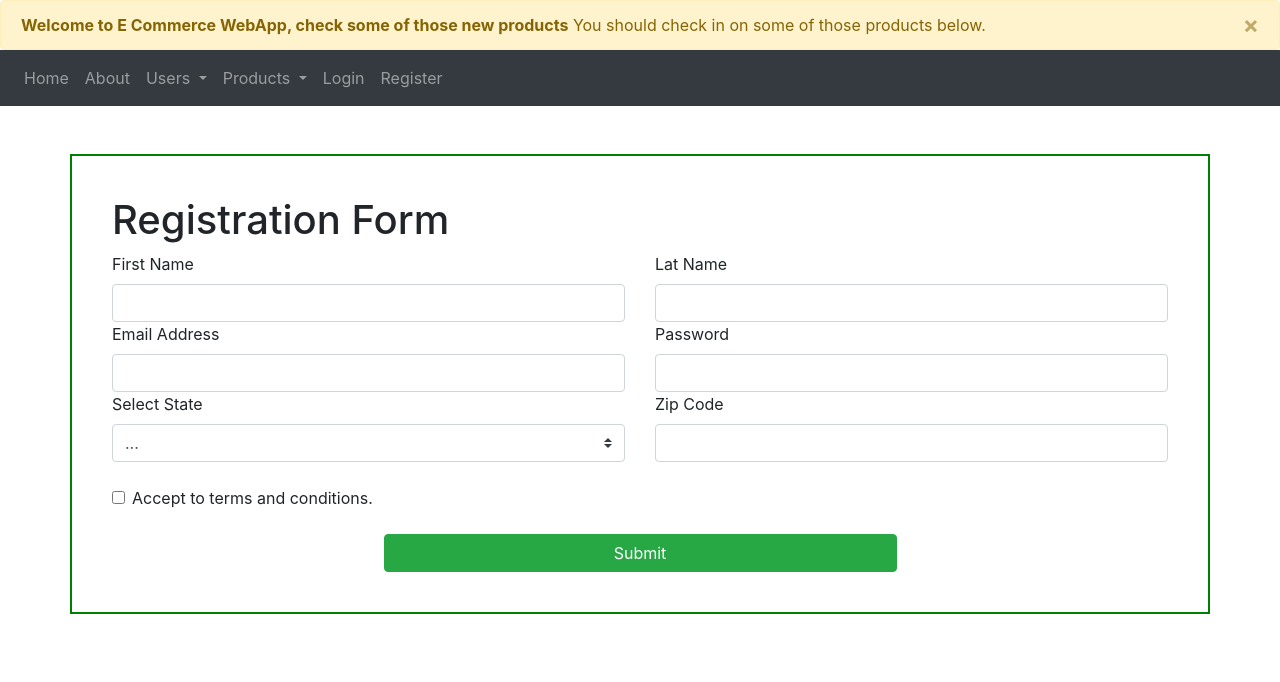
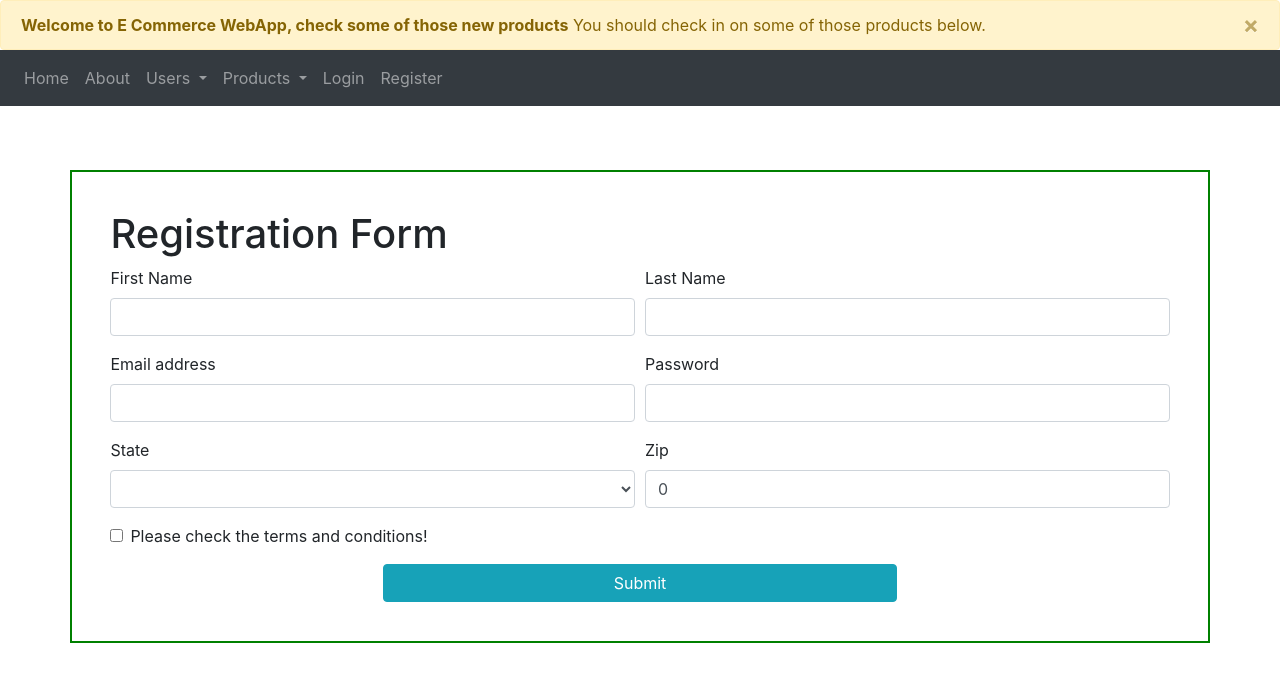
Before and after one commit to swappy35/Frontend-Practice, an Angular app in the folder phase4-ecom-frontend-02-20-22/ecom-webapp/: page /register in a window 1280 px wide. Shown: the top 682 px of the page. Built offline with nearby package versions, Linux system fonts and the light colour scheme.

Commit message:
added rective form

```diff
--- a/phase4-ecom-frontend-02-20-22/ecom-webapp/src/app/app.module.ts
+++ b/phase4-ecom-frontend-02-20-22/ecom-webapp/src/app/app.module.ts
@@ -15,6 +15,7 @@ import { FormsModule } from '@angular/forms';
 import { NotFoundComponent } from './component/not-found/not-found.component';
 import { ProductsModule } from './component/products/products.module';
 import { UsersComponent } from './component/users/users.component';
+import { RegisterComponent } from './component/register/register.component';
 
 @NgModule({
   declarations: [
@@ -24,6 +25,7 @@ import { UsersComponent } from './component/users/users.component';
     HomeComponent,
     NavbarComponent,
     OneWayComponent,
+    RegisterComponent,
     CssBindingComponent,
     EventBindingComponent,
     TwoWayComponent,
--- a/phase4-ecom-frontend-02-20-22/ecom-webapp/src/app/component/register/register.component.css
+++ b/phase4-ecom-frontend-02-20-22/ecom-webapp/src/app/component/register/register.component.css
@@ -1,4 +1,11 @@
 .form-container{
     border: 2px solid green;
-    padding: 40px;
+    margin-top: 5%;
+    padding: 3%;
 }
+
+.has-error{
+    color: red;
+    font-style: italic;
+    font-weight: bold;
+}
--- a/phase4-ecom-frontend-02-20-22/ecom-webapp/src/app/component/register/register.component.html
+++ b/phase4-ecom-frontend-02-20-22/ecom-webapp/src/app/component/register/register.component.html
@@ -1,79 +1,119 @@
-<!-- Registration Form  -->
-<div class="container form-container mt-5">
+<!-- Bootstrap Form with validation -->
+<div class="container form-container">
     <h1>Registration Form</h1>
-    <form action="/registration" method="post" class="form-validate" novalidate>
-        <div class="row">
-            <div class="col-md-6">
+    <form  #registrationForm="ngForm" class="form-validate" novalidate >
+     <div class="form-row">
+        <!-- First Name -->
+        <div class="col-sm-6">
+          <div class="form-group">
             <label for="firstName">First Name</label>
-                <input type="text" id="firstName" name="firstName" class="form-control" required minlength="3"
-                    maxlength="6">
-                <small class="valid-feedback">First Name Look good!</small>
-                <small class="invalid-feedback">Please enter a valid first name.</small>
+            <input type="text" class="form-control" name="firstName"  #firstName="ngModel" [(ngModel)]="user.firstName" id="firstName" aria-describedby="firstNameHelp" minlength="3" maxlength="15" required>
+            <small *ngIf="hasError(firstName)" [class]="hasError(firstName) ? 'has-error' :''">
+              <div *ngIf="firstName?.errors">
+                  <span *ngIf="firstName?.errors?.['required']">First Name is a required field</span>
+                  <span *ngIf="firstName?.errors?.['minlength']">First Name is a min 3 char long field</span>
+                  <span *ngIf="firstName?.errors?.['maxlength']">First Name is a max 15 char long field</span>
               </div>
-            <div class="col-md-6">
-                <label for="lastName">Lat Name</label>
-                <input type="text" id="lastName" name="lastName" class="form-control" required minlength="3"
-                    maxlength="6">
-                <small class="valid-feedback">Last Name Look good!</small>
-                <small class="invalid-feedback">Please enter a valid last name.</small>
+            </small>
           </div>
         </div>
-        <div class="row">
-            <div class="col-md-6">
-                <label for="email">Email Address</label>
-                <input type="email" id="email" name="email" class="form-control" required>
-                <small class="valid-feedback">Email Address Look good!</small>
-                <small class="invalid-feedback">Please enter a valid email address.</small>
+         <!-- Last Name -->
+        <div class="col-sm-6">
+          <div class="form-group">
+            <label for="lastName">Last Name</label>
+            <input type="text" class="form-control" name="lastName" id="lastName" #lastName="ngModel" [(ngModel)]="user.lastName" aria-describedby="lastNameHelp"  minlength="3" maxlength="15" required>
+            <small *ngIf="hasError(lastName)" [class]="hasError(lastName) ? 'has-error' :''">
+              <div *ngIf="lastName?.errors">
+                  <span *ngIf="lastName?.errors?.['required']">Last Name is a required field</span>
+                  <span *ngIf="lastName?.errors?.['minlength']">Last Name is a min 3 char long field</span>
+                  <span *ngIf="lastName?.errors?.['maxlength']">Last Name is a max 15 char long field</span>
               </div>
-            <div class="col-md-6">
-                <label for="password">Password </label>
-                <input type="password" id="password" name="password" class="form-control" required>
-                <small class="valid-feedback"> Password Look good!</small>
-                <small class="invalid-feedback">Please enter a valid password.</small>
+            </small>
           </div>
         </div>
-        <div class="row">
-            <div class="col-md-6">
-                <label for="state">Select State</label>
-                <select name="state" id="state" class="custom-select" required>
-                    <option value="">...</option>
-                    <option value="NY">New York</option>
-                    <option value="TX">Texas</option>
-                    <option value="CL">California</option>
-                    <option value="HW">Hawai</option>
-                </select>
-                <small class="valid-feedback"> State selection Look good!</small>
-                <small class="invalid-feedback">Please select a valid state of you choice.</small>
      </div>
-            <div class="col-md-6">
-                <label for="state">Zip Code</label>
-                <input type="number" id="zipcode" name="zipcode" class="form-control" required>
-                <small class="valid-feedback"> Zipcode Look good!</small>
-                <small class="invalid-feedback">Please enter a valid zipcode.</small>
+
+     <div class="form-row">
+        <!-- Email -->
+       <div class="col-sm-6">
+        <div class="form-group">
+          <label for="email">Email address</label>
+          <input type="email" class="form-control" name="email" id="email" #email="ngModel" [(ngModel)]="user.email"
+          aria-describedby="emailHelp" minlength="6" maxlength="20" required pattern="[a-z0-9._%+-]+@[a-z0-9.-]+\.[a-z]{2,4}$"  >
+          <small *ngIf="hasError(email)" [class]="hasError(email) ? 'has-error' :''">
+            <div *ngIf="email?.errors">
+                <span *ngIf="email?.errors?.['required']">Email is a required field</span>
+                <span *ngIf="email?.errors?.['minlength']">Email is a min 6 char long field</span>
+                <span *ngIf="email?.errors?.['maxlength']">Email is a max 20 char long field</span>
+                <span *ngIf="email?.errors?.['pattern']">Please enter a valid email address</span>
+            </div>
+          </small>
         </div>
        </div>
-        <div class="row mt-4">
-            <div class="col-md-6">
-                <div class="form-check">
-                    <input type="checkbox" name="agree" id="agree" class="form-check-input" required>
-                    <label for="state" class="form-check-label">Accept to terms and conditions.</label>
-                    <small class="invalid-feedback">Please Accept to terms and conditions.</small>
+       <!-- Password -->
+       <div class="col-sm-6">
+        <div class="form-group">
+          <label for="password">Password</label>
+          <input type="password" class="form-control" name="password" id="password" #password="ngModel" [(ngModel)]="user.password" aria-describedby="passwordHelp" minlength="6" maxlength="15"  required>
+          <small *ngIf="hasError(password)" [class]="hasError(password) ? 'has-error' :''">
+            <div *ngIf="password?.errors">
+                <span *ngIf="password?.errors?.['required']">Password is a required field</span>
+                <span *ngIf="password?.errors?.['minlength']">Password is a min 6 char long field</span>
+                <span *ngIf="password?.errors?.['maxlength']">Password is a max 15 char long field</span>
+            </div>
+          </small>
         </div>
        </div>
-            <!-- <div class="col-md-6">
-                <label for="state" class="form-check-label">Upload Profile Image</label>
-                <input type="file" class="form-control-file" id="profile" name="profile" required>
-                <small class="valid-feedback"> Profile Image Look good!</small>
-                <small class="invalid-feedback">Please select a profile image.</small>
-            </div> -->
      </div>
-        <div class="row mt-4">
-            <div class="col-md-3"></div>
-            <div class="col-md-6">
-                <button class="btn btn-success btn-block"> Submit </button>
+
+     <div class="form-row">
+      <div class="form-group col-sm-6">
+        <label for="inputState">State</label>
+        <select id="inputState" name="state" class="form-control" #state="ngModel" [(ngModel)]="user.state" required>
+          <option value="NY" selected>New York</option>
+          <option value="TX">Texas</option>
+          <option value="CA">California</option>
+          <option value="HW">Hawaii</option>
+        </select>
+        <small *ngIf="hasError(state)" [class]="hasError(state) ? 'has-error' :''">
+          <div *ngIf="state?.errors">
+              <span *ngIf="state?.errors?.['required']">State is a required field</span>
           </div>
-            <div class="col-md-3"></div>
+        </small>
+      </div>
+      <div class="form-group col-sm-6">
+        <label for="zipcode">Zip</label>
+        <input type="number" class="form-control" name="zipcode" id="zipcode" #zipcode="ngModel"  [(ngModel)]="user.zipcode" required>
+        <small *ngIf="hasError(zipcode)" [class]="hasError(zipcode) ? 'has-error' :''">
+          <div *ngIf="zipcode?.errors">
+              <span *ngIf="zipcode?.errors?.['required']">Zipcode is a required field</span>
+          </div>
+        </small>
+      </div>
+     </div>
 
+     <div class="form-row">
+      <div class="form-group col-sm-6">
+        <div class="form-check">
+          <input class="form-check-input" type="checkbox" id="agree"  name="agree" #agree="ngModel" [(ngModel)]="user.agree" required>
+          <label class="form-check-label" for="agree">
+            Please check the  terms and conditions!
+          </label>
+          <small *ngIf="hasError(agree)" [class]="hasError(agree) ? 'has-error' :''">
+            <div *ngIf="agree?.errors">
+                <span *ngIf="agree?.errors?.['required']"> Please check the  terms and conditions!</span>
+            </div>
+          </small>
+        </div>
+      </div>
+    </div>
+
+    <div class="row">
+      <div class="col-3"></div>
+      <div class="col-6">
+        <button type="submit" class="btn btn-info btn-block" (click)="onSubmit(registrationForm)">Submit</button>
+      </div>
+      <div class="col-3"></div>
     </div>
     </form>
   </div>
--- a/phase4-ecom-frontend-02-20-22/ecom-webapp/src/app/component/register/register.component.ts
+++ b/phase4-ecom-frontend-02-20-22/ecom-webapp/src/app/component/register/register.component.ts
@@ -7,9 +7,54 @@ import { Component, OnInit } from '@angular/core';
 })
 export class RegisterComponent implements OnInit {
 
+  public user: User = {
+    firstName:'',
+    lastName:"",
+    password:'',
+    email:'',
+    state:'',
+    zipcode:0,
+    agree:false
+  }
+  public submitted:boolean = false;
   constructor() { }
 
   ngOnInit(): void {
   }
 
+
+  onSubmit(form:any) {
+    if(form.valid){
+      this.submitted = true;
+      console.log(this.user);
+      console.log("The form has submited");
+    } else{
+      this.validate(form);
+      console.log("The form cannot be submited");
+    }
+  }
+
+  hasError(field:any) {
+    return (field.invalid && field.touched && field.errors);
+  }
+
+  validate(form:any){
+    // console.log(form);
+    // console.log(form.controls);
+     Object.keys(form.controls).forEach(field => {
+        const control = form.controls[field];
+        control.markAsTouched({ onlySelf: true});
+      });
+  }
+
 }
+
+interface User {
+  firstName:string;
+  lastName:string;
+  password:string;
+  email:string;
+  state:string;
+  zipcode:number;
+  agree:boolean;
+}
```
Lines whose indentation alone changed are shown as unchanged.
